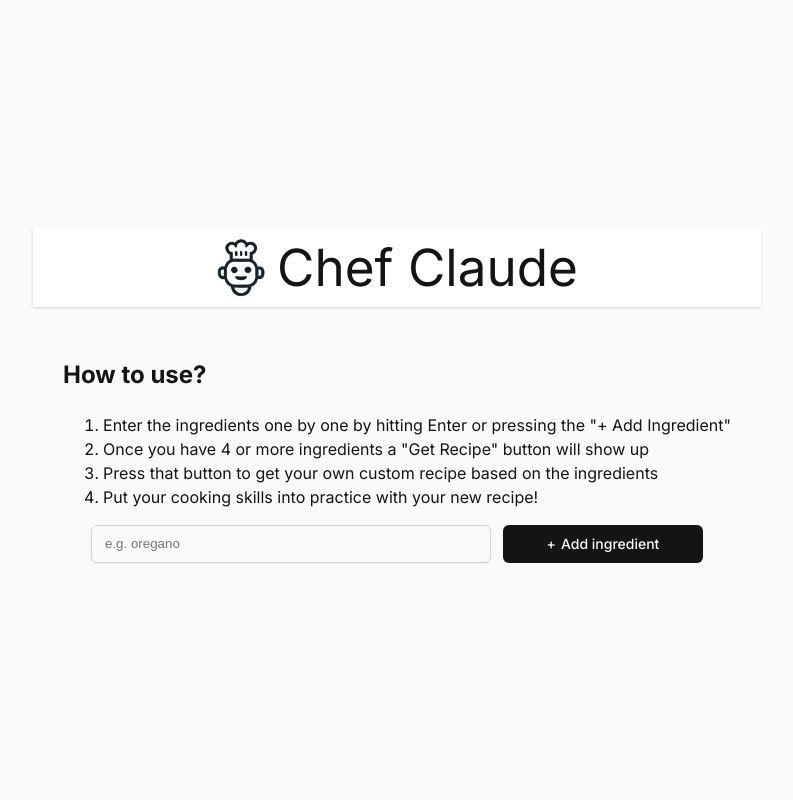
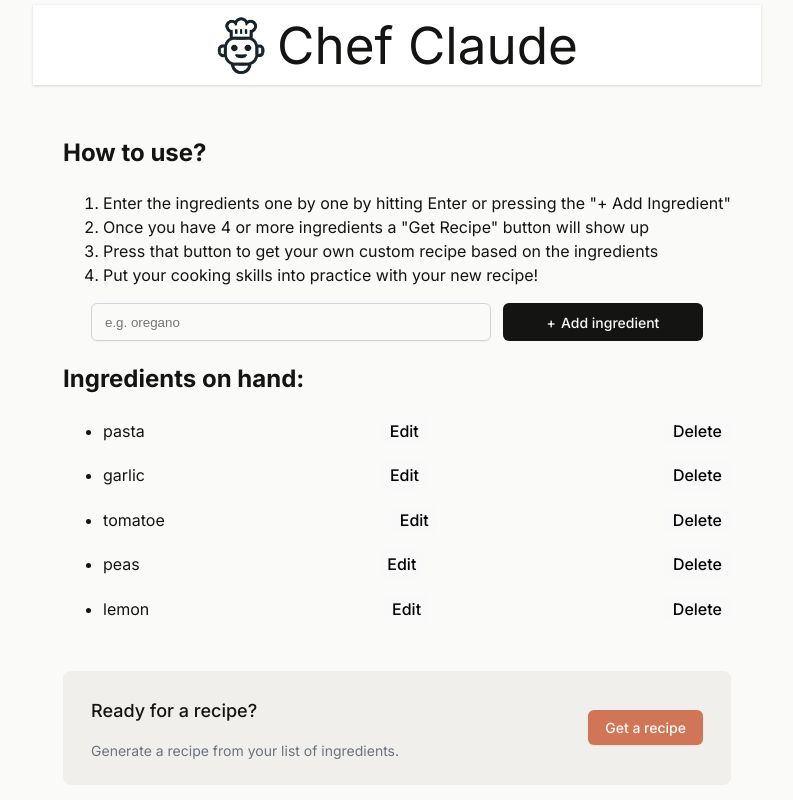
Before and after one commit to dnewbie25/dani-camp, a React (Vite) app in the folder ai-chef/: page / in a window 1280 px wide. Shown: the whole page, without its empty margins (243-1036 px from the left). Built offline with nearby package versions, Linux system fonts and the light colour scheme.

Commit message:
created a function to delete the ingredient from the ingredients state

```diff
--- a/ai-chef/src/App.css
+++ b/ai-chef/src/App.css
@@ -127,3 +127,20 @@ ul.ingredients-list > li {
   display: flex;
   justify-content: center;
 }
+
+.ingredient {
+  display: flex;
+  gap: 1rem;
+  align-items: center;
+  justify-content: space-between;
+  margin-bottom: 1rem;
+  & button {
+    padding: 0.2rem 0.5rem;
+    &:hover {
+      background-color: #d17557;
+    }
+    &:active {
+      background-color: #475467;
+    }
+  }
+}
--- a/ai-chef/src/Main_app.jsx
+++ b/ai-chef/src/Main_app.jsx
@@ -5,7 +5,13 @@ import { getRecipeFromServer } from "./fetch_recipe";
 import { ColorRing } from "react-loader-spinner";
 
 export default function Main_app() {
-  const [ingredients, setIngredients] = useState([]);
+  const [ingredients, setIngredients] = useState([
+    "pasta",
+    "garlic",
+    "tomatoe",
+    "peas",
+    "lemon",
+  ]);
   const [spinner, setSpinner] = useState(false);
   const [recipe, setRecipe] = useState("");
 
@@ -30,6 +36,8 @@ export default function Main_app() {
     const newIngredient = formData.get("ingredient");
     setIngredients((previousList) => [...previousList, newIngredient]);
   }
+
+  console.log(ingredients);
 
   return (
     <main>
@@ -63,7 +71,11 @@ export default function Main_app() {
       {ingredients.length > 0 && (
         <section>
           <h2>Ingredients on hand:</h2>
-          <IngredientsList ingredients={ingredients} getRecipe={handleRecipe} />
+          <IngredientsList
+            ingredients={ingredients}
+            getRecipe={handleRecipe}
+            modifyIngredient={setIngredients}
+          />
 
           {!spinner ? (
             <ClaudeRecipe recipe={recipe} spinner={setSpinner} />
--- /dev/null
+++ b/ai-chef/src/components/Ingredient.jsx
@@ -0,0 +1,15 @@
+export default function Ingredient(props) {
+  function deleteIngredient(ingredient) {
+    props.modifyIngredient((prev) =>
+      prev.filter((item) => item !== ingredient)
+    );
+  }
+
+  return (
+    <div className="ingredient">
+      <li contentEditable={false}>{props.ingredient}</li>
+      <button className="editButton">Edit</button>
+      <button onClick={() => deleteIngredient(props.ingredient)}>Delete</button>
+    </div>
+  );
+}
--- a/ai-chef/src/components/IngredientsList.jsx
+++ b/ai-chef/src/components/IngredientsList.jsx
@@ -1,7 +1,29 @@
-export default function IngredientsList(props){
-  const ingredientsListItems = props.ingredients.map(item=>(
-    <li key={item}>{item}</li>
-  ))
+import Ingredient from "./Ingredient";
+export default function IngredientsList(props) {
+  let ingredientsListItems = props.ingredients.map((item) => {
+    return (
+      <Ingredient
+        key={item}
+        ingredient={item}
+        id={item}
+        modifyIngredient={props.modifyIngredient}
+      />
+    );
+  });
+  // function editIngredient(ingredient) {
+  //   ingredientsListItems = ingredientsListItems.map((item) => {
+  //     if (item === ingredient) {
+  //       <Ingredient
+  //         key={item}
+  //         ingredient={item}
+  //         id={item}
+  //         modifyIngredient={props.modifyIngredient}
+  //         editable={true}
+  //         editIngredient={editIngredient}
+  //       />;
+  //     }
+  //   });
+  // }
 
   return (
     <>
@@ -18,5 +40,5 @@ export default function IngredientsList(props){
         </div>
       )}
     </>
-  )
+  );
 }
```
